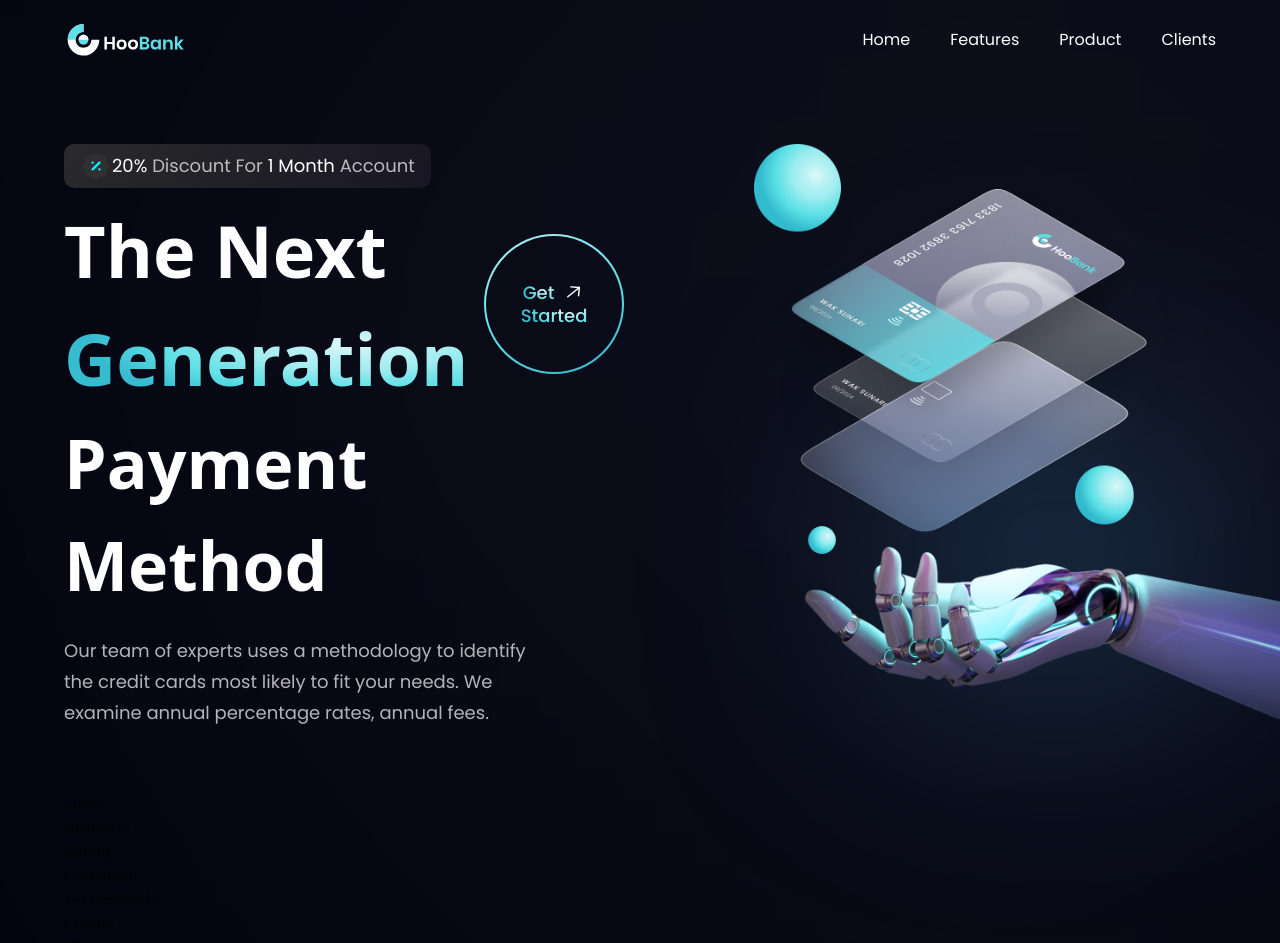
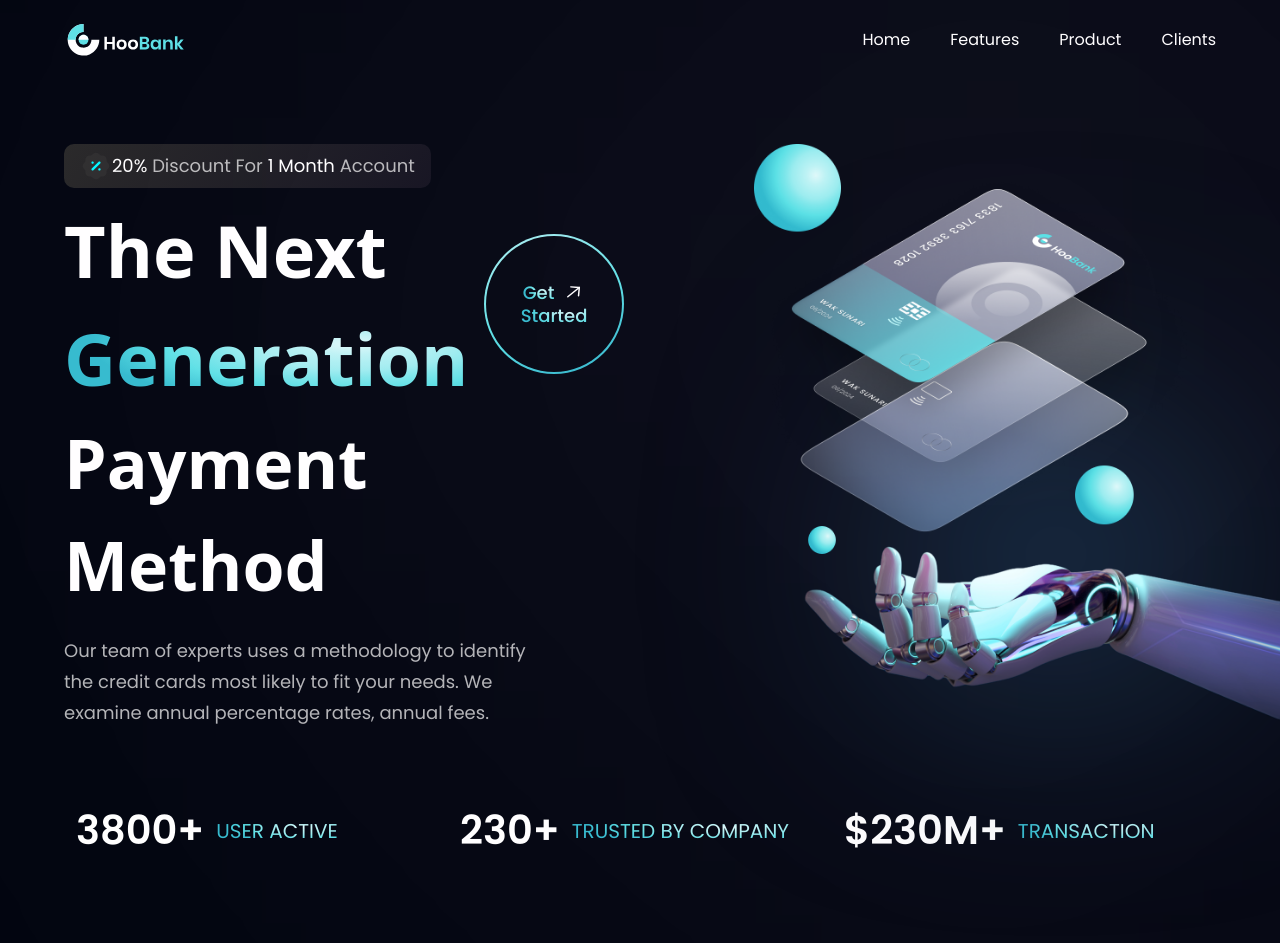
Before and after one commit to skyras13/modern_bank_app, a React (Vite) app: page / in a window 1280 px wide. Shown: the top 943 px of the page. Built offline with nearby package versions, Linux system fonts and the light colour scheme.

Commit message:
add and style stat sections

```diff
--- a/src/components/Stats.jsx
+++ b/src/components/Stats.jsx
@@ -1,9 +1,19 @@
-import React from 'react'
+import { stats } from "../constants"
 
-const Stats = () => {
-  return (
-    <div>Stats</div>
+import styles from "../styles"
+
+const Stats = () => (
+    <section className={`${styles.flexCenter} flex-row flex-wrap sm:mb-20 mb-6`}>
+        {stats.map((stat) => (
+            <div key={stat.id} className="flex-1 flex justify-start items-center flex-row m-3">
+                <h4 className="font-poppins font-semibold xs:text-[40px] text-[30px]
+                xs:leading-[53px] leading-[43px] text-white">{stat.value}</h4>
+                <p className="font-poppins font-normal xs:text-[20px] text-[15px]
+                xs:leading-[26px] leading-[21px] text-gradient uppercase ml-3">{stat.title}</p>
+            </div>
+        ))}
+    </section>
   )
-}
+
 
 export default Stats
```
